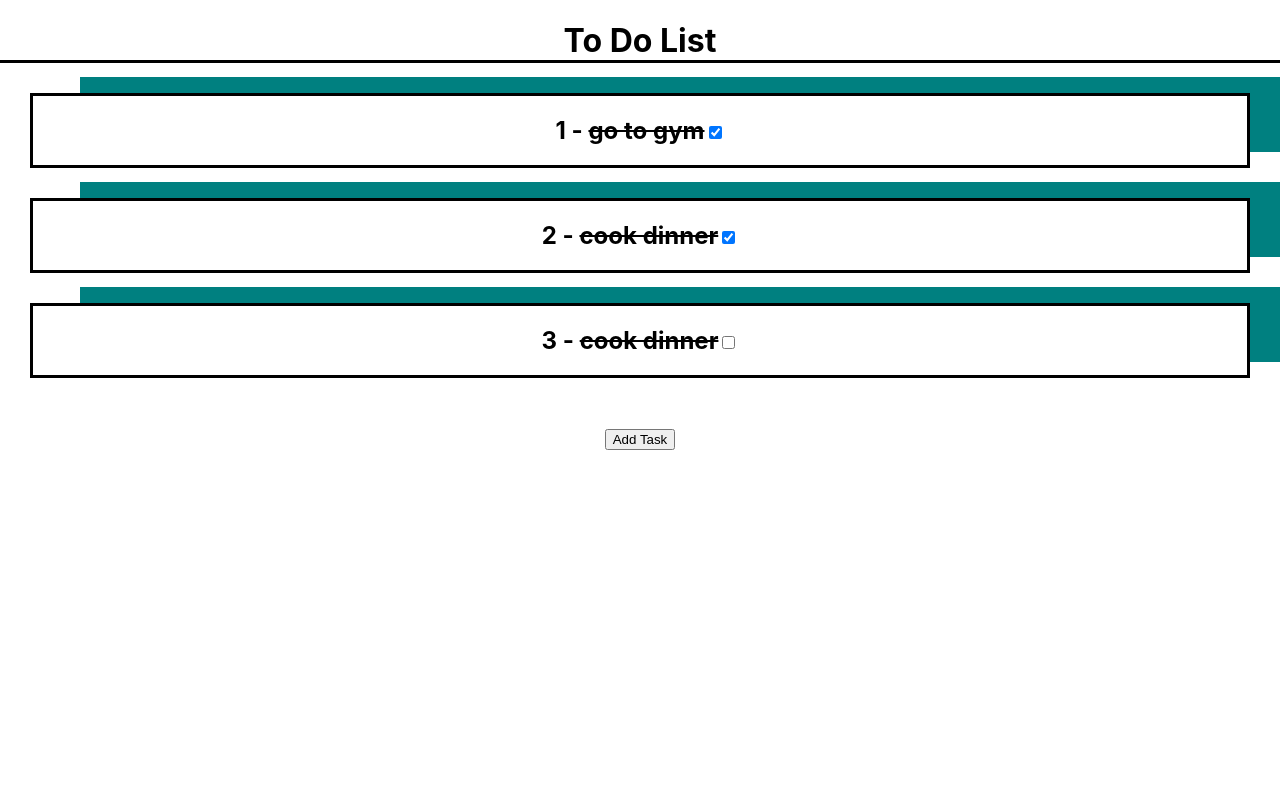
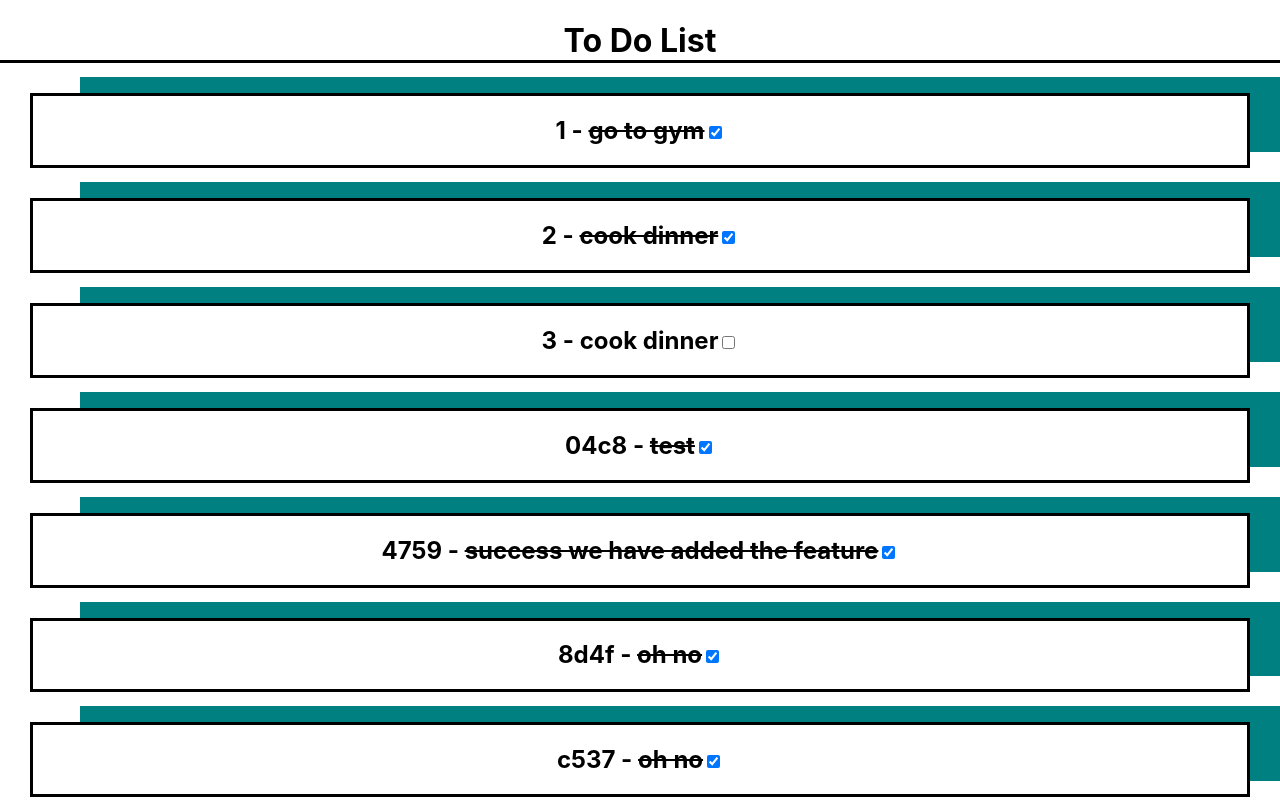
Before and after one commit to btjackso87/todo-app, a React (Create React App) app: page / in a window 1280 px wide. Shown: the top 800 px of the page. Built offline with nearby package versions, Linux system fonts and the light colour scheme; data requests are answered from the project's data file.

Commit message:
added post feature

```diff
--- /dev/null
+++ b/src/components/AddForm.css
@@ -0,0 +1,20 @@
+.add-task{
+    border-style: solid;
+    border-width: 2px;
+    width: 60%;
+    margin: auto;
+    padding: 20px;
+
+}
+
+.title{
+    width: 80%;
+    height: 25px;
+    margin: 10px;
+}
+
+.date{
+    width: 60%;
+    height: 25px;
+    margin: 10px;
+}
--- a/src/components/AddForm.js
+++ b/src/components/AddForm.js
@@ -1,26 +1,69 @@
-import React, { useState } from 'react'
+import React, { useState } from "react";
+import "./AddForm.css";
+import { useFetchPost } from "../hooks/useFetchPost";
 
 export default function AddForm() {
-    const [showForm, setShowForm] = useState(false)
+  const [showForm, setShowForm] = useState(false);
+  const [title, setTitle] = useState("");
+  const [date, setDate] = useState("");
+
+  const { postData } = useFetchPost("http://localhost:3000/todos");
+
+  const addTaskHandler = (e) => {
+    e.preventDefault();
+    postData({
+      title: title,
+      finished: false,
+    });
+    console.log(title, date);
+  };
 
   return (
     <div>
-
-        {showForm && (<div>
-                        <label>
-                            <span>Title:</span>
-                            <input type="text"/>
-                        </label> <br/>
-                        <label>
-                            <span>Start</span>
-                            <input type="date"/>
-                        </label><br/>
-
-                        <button onClick={()=>{setShowForm(false)}}>Cancel</button>
-                    </div>
-                    )}<br/>
-        <button onClick={()=>{setShowForm(true)}}>Add Task</button>
-
+      {showForm && (
+        <form className="add-task" onSubmit={addTaskHandler}>
+          <label>
+            <span>Title:</span>
+            <input
+              type="text"
+              className="title"
+              onChange={(e) => {
+                setTitle(e.target.value);
+              }}
+              value={title}
+            />
+          </label>{" "}
+          <br />
+          <label>
+            <span>Start:</span>
+            <input
+              type="date"
+              className="date"
+              onChange={(e) => {
+                setDate(e.target.value);
+              }}
+              value={date}
+            />
+          </label>
+          <br />
+          <button>submit</button>
+          <button
+            onClick={() => {
+              setShowForm(false);
+            }}
+          >
+            Cancel
+          </button>
+        </form>
+      )}
+      <br />
+      <button
+        onClick={() => {
+          setShowForm(true);
+        }}
+      >
+        Add Task
+      </button>
     </div>
-  )
+  );
 }
--- a/src/components/TaskList.css
+++ b/src/components/TaskList.css
@@ -5,7 +5,7 @@
 
 }
 
-.title{
+.title-header{
     border-bottom: solid;
     margin-bottom: 30px;
 }
--- a/src/components/TaskList.js
+++ b/src/components/TaskList.js
@@ -1,55 +1,58 @@
-import React, { useEffect, useState } from 'react'
+import React, { useEffect, useState } from "react";
 
 //styles
-import './TaskList.css'
-import AddForm from './AddForm'
+import "./TaskList.css";
+import AddForm from "./AddForm";
 
 export default function TaskList() {
+  //state /json endpoint route
+  const [url, setUrl] = useState("http://localhost:3000/todos");
+  const [tasks, setTask] = useState([]);
+  const [error, setError] = useState("");
+  const [isLoading, setIsLoading] = useState(false);
 
-  //state /json endpoint route
-    const [url, setUrl] = useState('http://localhost:3000/todos')
-    const [tasks, setTask]= useState([])
-    const [error, setError] = useState('')
-    const [isLoading, setIsLoading] = useState(false)
+  useEffect(() => {
+    try {
+      const fetchData = async (uri) => {
+        const res = await fetch(uri);
+        //console.log(res)
+        const json = await res.json();
+        setTask(json);
+      };
 
+      fetchData(url);
+    } catch (err) {
+      setError(err);
+      console.log(error);
+    }
+  }, [tasks]);
 
+  console.log(tasks);
 
-    useEffect(()=>{
-
-      try{
-        const fetchData = async(uri) => {
-          const res = await fetch(uri)
-          //console.log(res)
-          const json = await res.json()
-          setTask(json)
-        }
-
-        fetchData(url)
-
-      } catch(err) {
-
-        setError(err)
-        console.log(error)
-
-      }
-    }, [])
-
-    console.log(tasks);
-
-
+  //test
 
   return (
     <div>
-     <h1 className='title'>To Do List</h1>
-      {tasks && tasks.map((task) =>(
-
-        <div className="list" key={task.id}>
-          <h2>{task.id} - <del>{task.title}</del>{task.finished ? (<input type="checkbox" checked></input>) : (<input type="checkbox" ></input>)}</h2>
-
-        </div>
-
-      ))}
+      <h1 className="title-header">To Do List</h1>
+      {tasks &&
+        tasks.map((task) => (
+          <div className="list" key={task.id}>
+            <h2>
+              {task.finished ? (
+                <div>
+                  {task.id} - <del>{task.title}</del>
+                  <input type="checkbox" checked></input>
+                </div>
+              ) : (
+                <div>
+                  {task.id} - {task.title}
+                  <input type="checkbox"></input>
+                </div>
+              )}
+            </h2>
+          </div>
+        ))}
       <AddForm />
     </div>
-  )
+  );
 }
--- a/src/data/db.json
+++ b/src/data/db.json
@@ -1,41 +1,61 @@
 {
-    "todos":[
+  "todos": [
     {
       "title": "go to gym",
       "finished": true,
-        "id":1
+      "id": "1"
     },
-
     {
       "title": "cook dinner",
       "finished": true,
-        "id":2
+      "id": "2"
     },
-
     {
       "title": "cook dinner",
       "finished": false,
-        "id":3
+      "id": "3"
+    },
+    {
+      "id": "04c8",
+      "title": "test",
+      "finished": true
+    },
+    {
+      "id": "4759",
+      "title": "success we have added the feature",
+      "finished": true
+    },
+    {
+      "id": "8d4f",
+      "title": "oh no",
+      "finished": true
+    },
+    {
+      "id": "c537",
+      "title": "oh no",
+      "finished": true
+    },
+    {
+      "id": "0330",
+      "title": "test",
+      "finished": false
     }
   ],
-
-    "teams":[
+  "teams": [
     {
       "sport": "footbal",
-        "team":"bucs",
-        "id":1
+      "team": "bucs",
+      "id": "1"
     },
-
     {
       "sport": "basketball",
       "team": "celtics",
-        "id":2
+      "id": "2"
     },
-
     {
       "sport": "soccer",
       "team": "manchester united",
-        "id":3
+      "id": "3"
     }
   ]
 }
--- /dev/null
+++ b/src/hooks/useFetchPost.js
@@ -0,0 +1,29 @@
+import { useEffect, useState } from "react";
+
+export const useFetchPost = (url) => {
+  const [options, setOptions] = useState(null);
+
+  const postData = (data) => {
+    setOptions({
+      method: "POST",
+      body: JSON.stringify(data),
+      headers: {
+        "content-type": "application/json",
+      },
+    });
+  };
+
+  useEffect(() => {
+    const fetchData = async () => {
+      const res = await fetch(url, options);
+      const json = await res.json();
+      console.log(res);
+    };
+    if (options) {
+      console.log("true");
+      fetchData();
+    }
+  }, [options]);
+
+  return { postData };
+};
```
Lines whose indentation alone changed are shown as unchanged.
